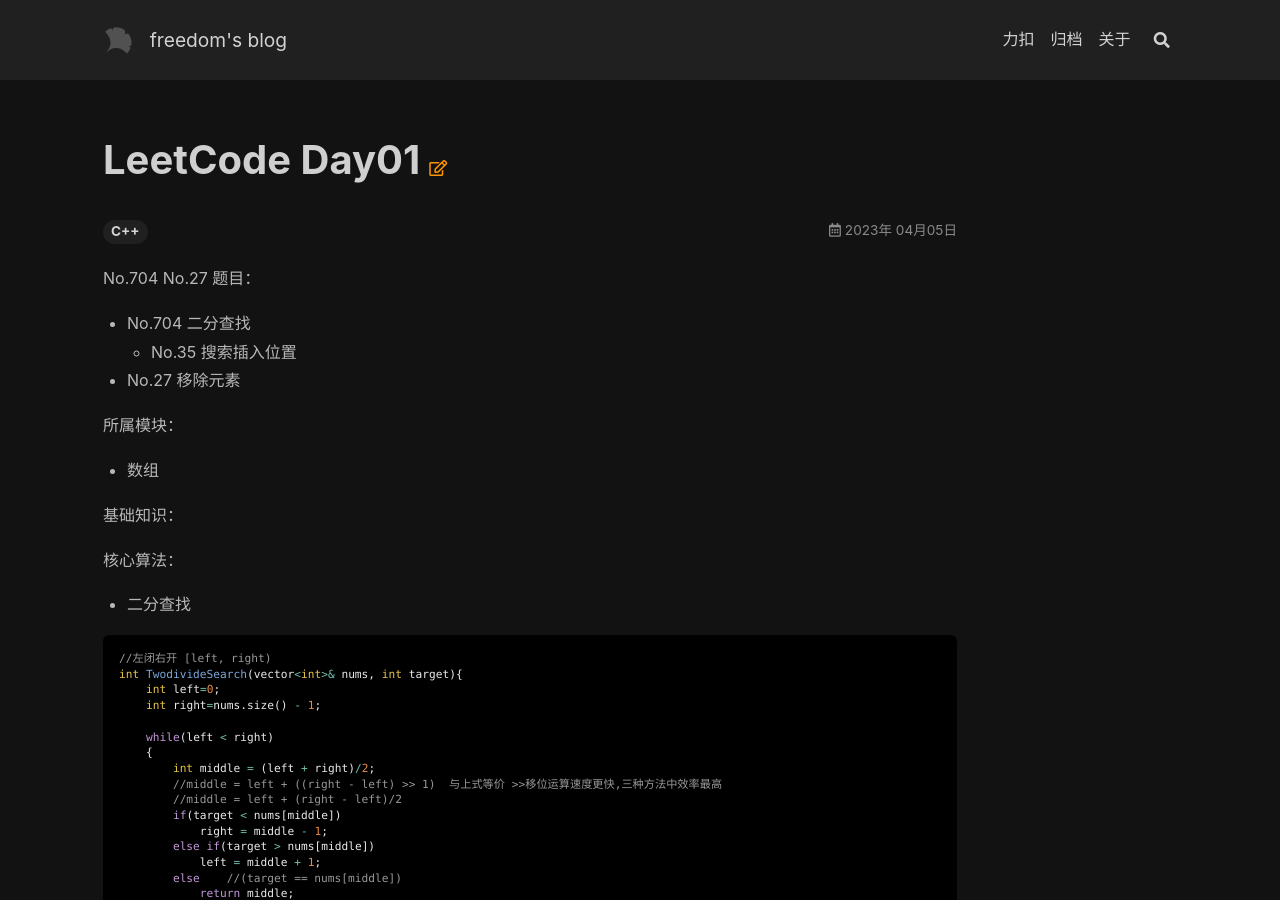
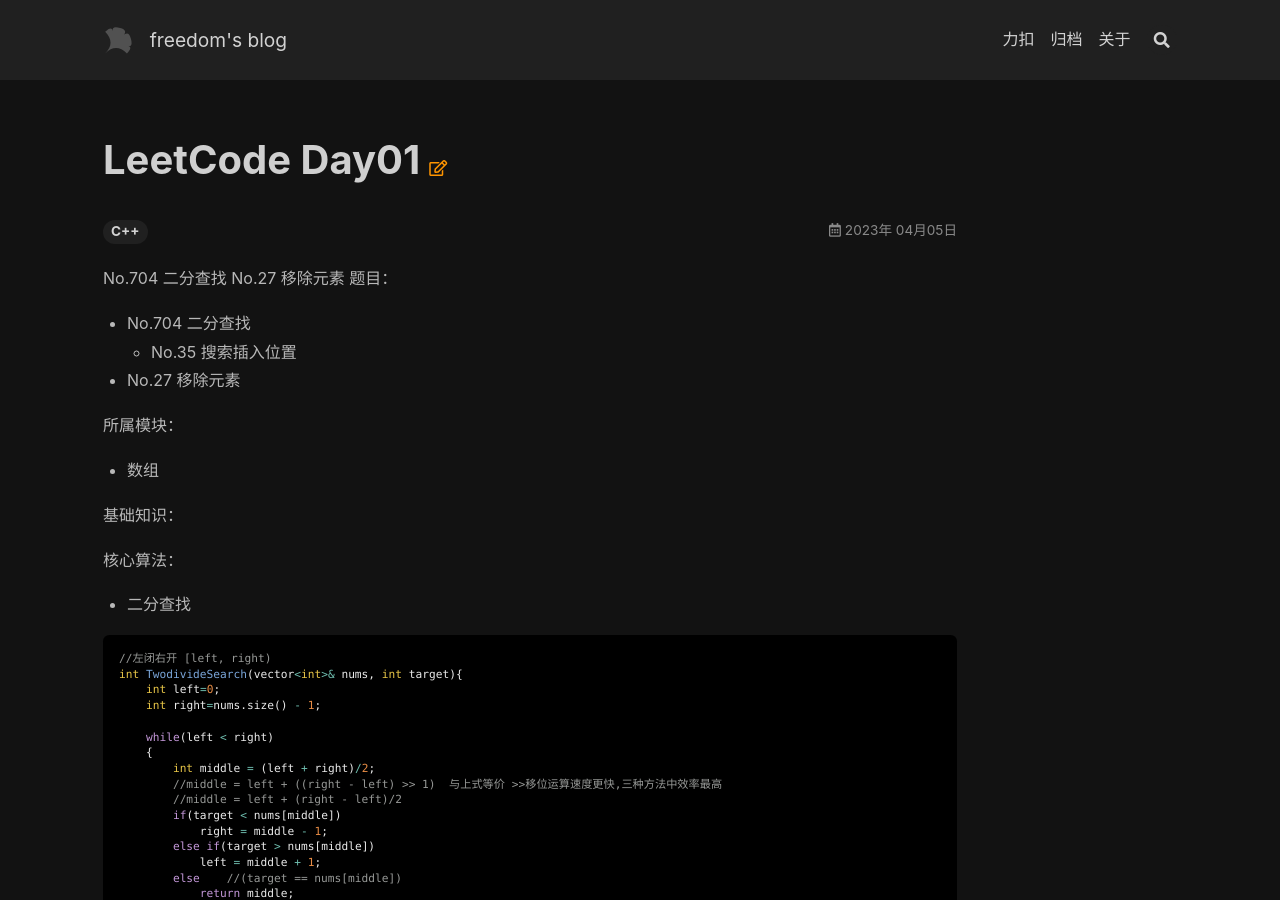
Before and after one commit to Freedomance/Freedomance.github.io, a Jekyll site: the page built from _posts/2023-04-05-LeetCode-Day01.md, in a window 1280 px wide and 900 px high. Built offline with Jekyll 4.4.1, drawn with Linux system fonts in a browser that asks for light colours; nearby versions of some CDN libraries.

Commit message:
Update 2023-04-05-LeetCode-Day01.md

```diff
--- a/_posts/2023-04-05-LeetCode-Day01.md
+++ b/_posts/2023-04-05-LeetCode-Day01.md
@@ -2,8 +2,8 @@
 title: LeetCode Day01
 tags: C++
 ---
-No.704
-No.27
+No.704 二分查找
+No.27  移除元素
 <!--more-->
 题目：
  - No.704  二分查找
```
